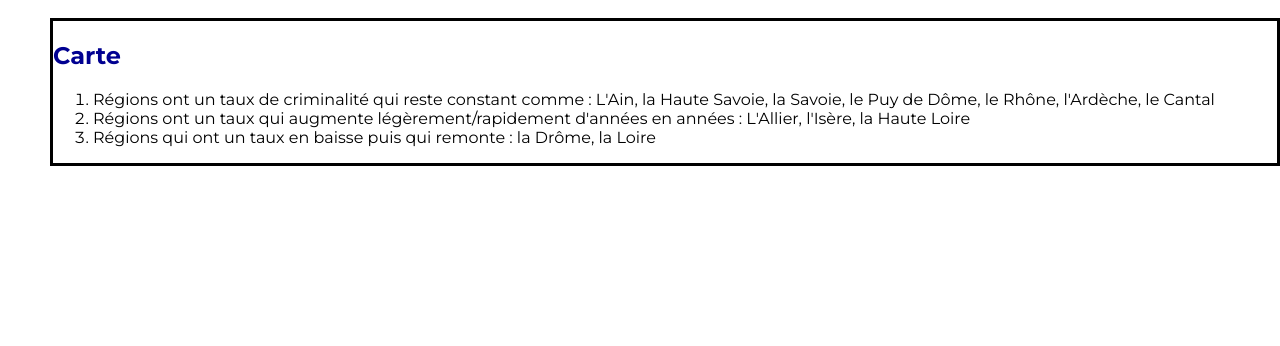
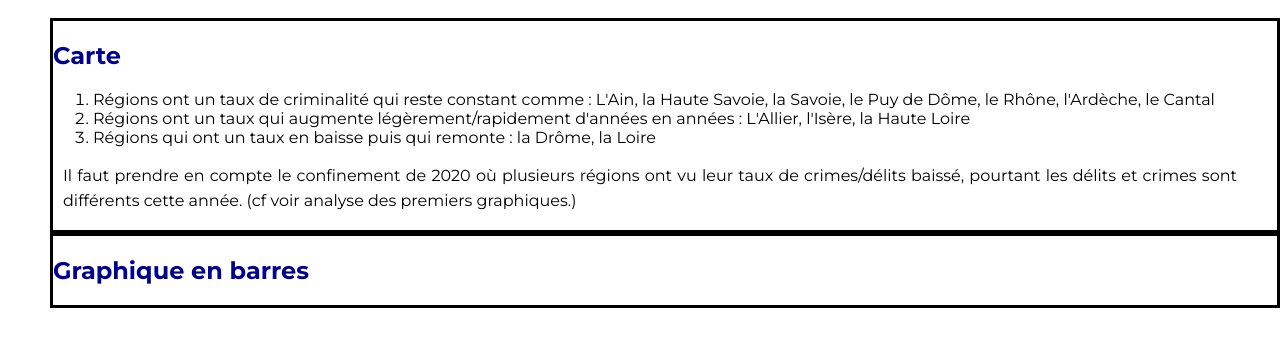
Before and after one commit to Flotauv/DataVisualization-Project, a plain HTML site: page page4/page4.html in a window 1280 px wide. Shown: the part 182-528 px from the top of the page. Drawn offline with nearby package versions, Linux system fonts and the light colour scheme.

Commit message:
results analysis 2

```diff
--- a/common.css
+++ b/common.css
@@ -289,7 +289,12 @@ section.Graphique-page2 svg {
 
 /* ====================================  QUATRIEME PAGE ================================*/
 
-section.paragraphe {
+section.paragraphe-carte {
     margin-left: 50px;
     border : solid 3px;
 }
+
+section.paragraphe-graph-barres {
+    margin-left: 50px;
+    border : solid 3px;
+}
--- a/page4/page4.html
+++ b/page4/page4.html
@@ -40,7 +40,7 @@
         </header>
     </section>
 
-    <section class="paragraphe">
+    <section class="paragraphe-carte">
         <h2 id="sous-titre-2">Carte</h2>
         <p>
             <ol>
@@ -48,8 +48,11 @@
                 <li>Régions ont un taux qui augmente légèrement/rapidement d'années en années : L'Allier, l'Isère, la Haute Loire</li>
                 <li>Régions qui ont un taux en baisse puis qui remonte : la Drôme, la Loire</li>
             </ol>
-
-
         </p>
+        <p>Il faut prendre en compte le confinement de 2020 où plusieurs régions ont vu leur taux de crimes/délits baissé, pourtant les délits
+            et crimes sont différents cette année. (cf voir analyse des premiers graphiques.)</p>
+    </section>
+    <section class="paragraphe-graph-barres">
+        <h2 id="sous-titre-2">Graphique en barres</h2>
     </section>
 </body>
```
